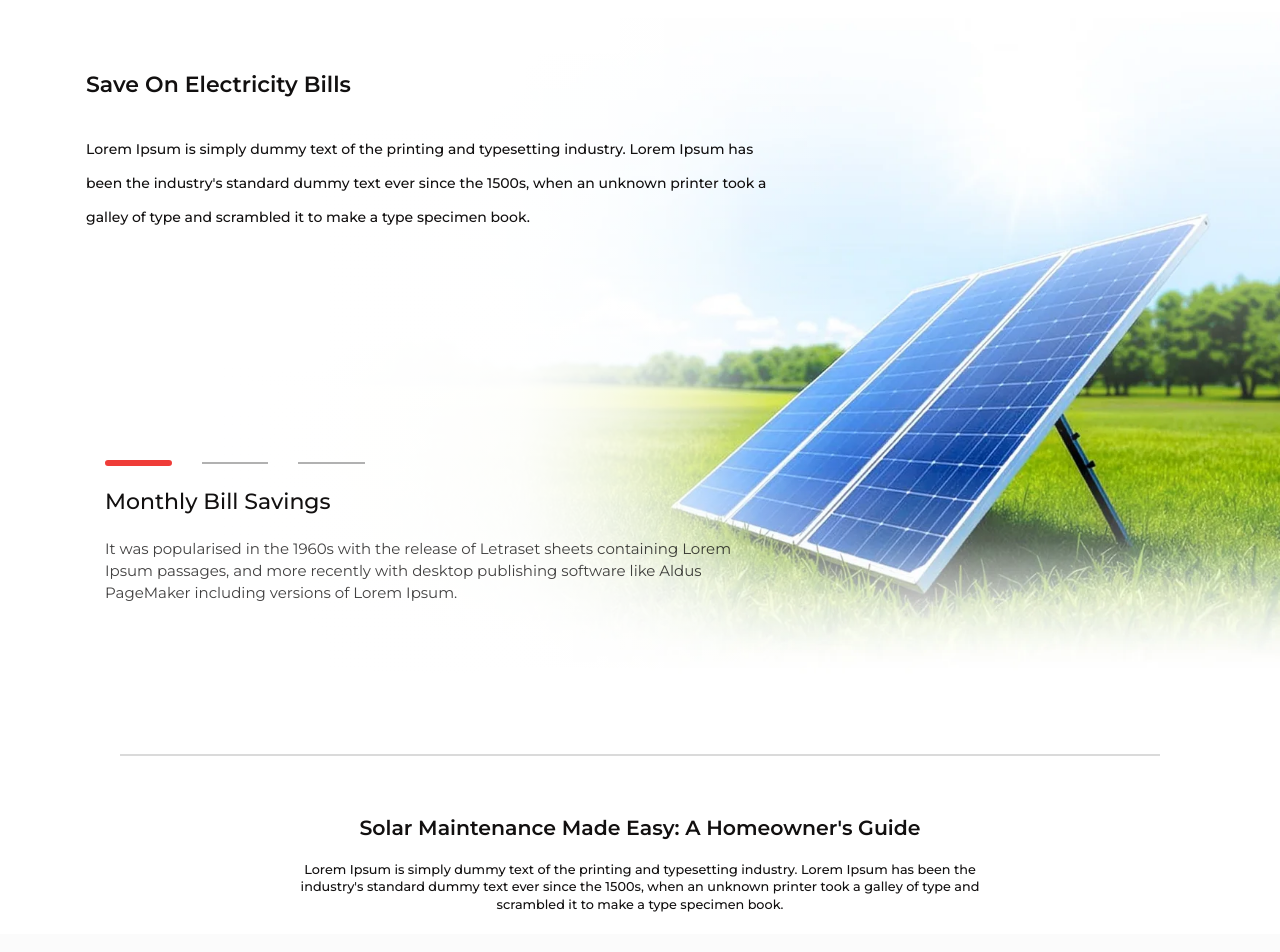
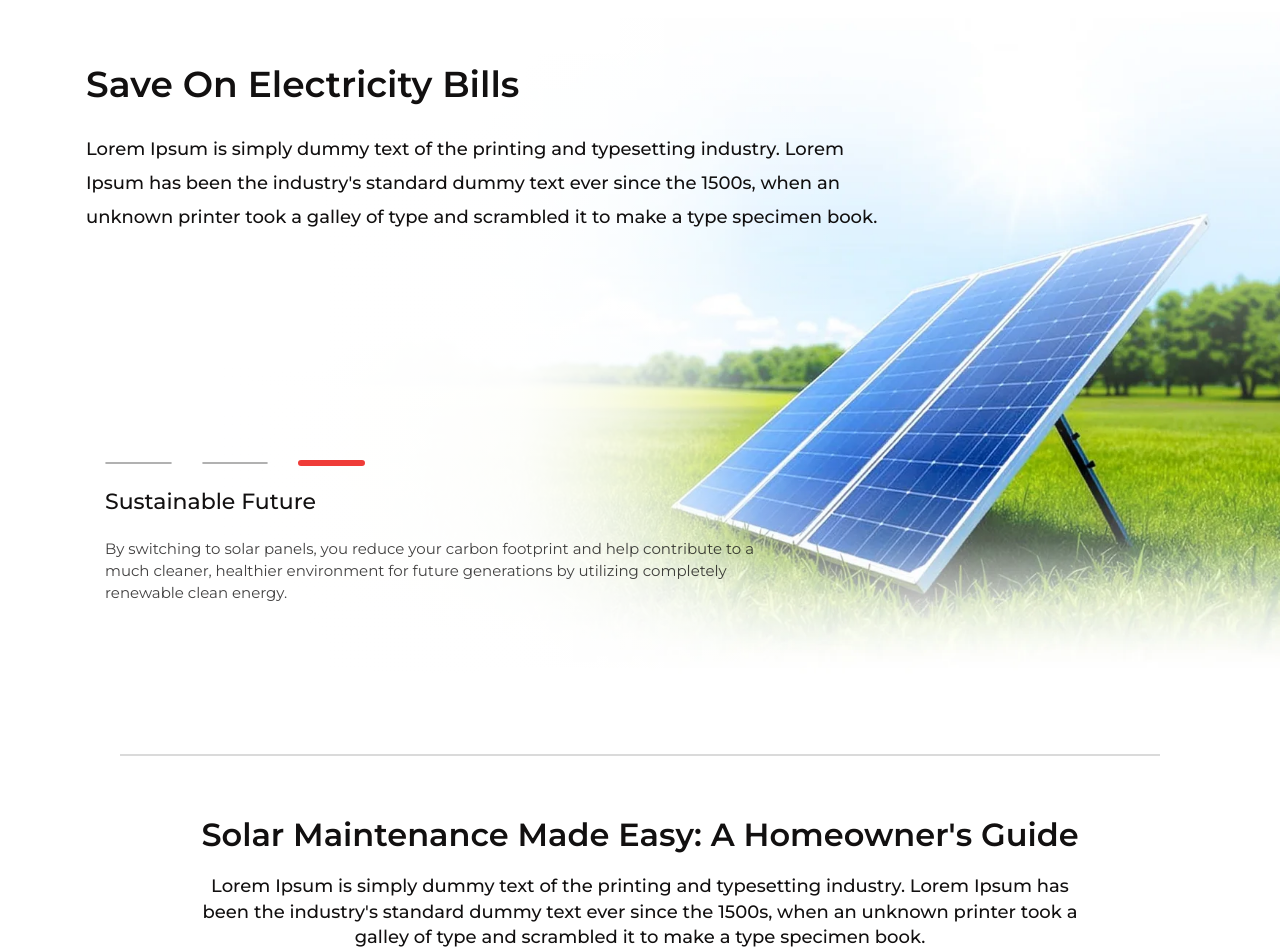
Before and after one commit to Zlaark/G-power, a Next.js app: page / in a window 1280 px wide. Shown: the part 840-1792 px from the top of the page. Built offline with nearby package versions, Linux system fonts and the light colour scheme.

Commit message:
feat: add Footer, GettingToPowerOn, SaveOnBills, and SolarMaintenance sections.

```diff
--- a/src/sections/Footer.tsx
+++ b/src/sections/Footer.tsx
@@ -126,17 +126,6 @@ export const Footer = () => {
                     </div>
                 </div>
 
-                {/* Vector 5 - Horizontal Divider */}
-                <div
-                    style={{
-                        position: 'absolute',
-                        width: 'calc(100% - 120px)',
-                        height: '0px',
-                        left: '60px',
-                        border: '1px solid #DADADA',
-                        bottom: '0',
-                    }}
-                />
             </div>
         </footer>
     );
--- a/src/sections/GettingToPowerOn.tsx
+++ b/src/sections/GettingToPowerOn.tsx
@@ -8,19 +8,19 @@ export const GettingToPowerOn = () => {
 
 
                 {/* Header Row: Title left + Description right */}
-                <div className="flex flex-col lg:flex-row lg:items-start gap-[16px] lg:gap-[23px] mt-[40px] md:mt-[60px] lg:mt-[80px] mb-[40px] md:mb-[60px] lg:mb-[80px]">
-                    <FadeIn delay={100} direction="up" className="w-[100%] lg:w-[512px]">
+                <div className="flex flex-col lg:flex-row lg:items-start justify-between gap-[16px] lg:gap-[40px] mt-[40px] md:mt-[60px] lg:mt-[80px] mb-[40px] md:mb-[60px] lg:mb-[80px]">
+                    <FadeIn delay={100} direction="up" className="w-[100%] lg:w-[400px] shrink-0">
                         <h2
-                            className="text-[#121010] font-semibold leading-tight md:leading-[49px] flex-shrink-0"
+                            className="text-[#121010] font-semibold leading-tight md:leading-[49px]"
                             style={{ fontFamily: "'Montserrat', sans-serif", fontSize: 'clamp(24px, 4.5vw, 32px)', transformOrigin: 'left center' }}
                         >
                             Getting to Power On
                         </h2>
                     </FadeIn>
-                    <FadeIn delay={300} direction="up" className="w-full">
+                    <FadeIn delay={300} direction="up" className="w-full lg:flex-1">
                         <p
-                            className="text-[#121010] font-medium leading-normal md:leading-[34px] w-full lg:max-w-[1240px]"
-                            style={{ fontFamily: "'Montserrat', sans-serif", fontSize: 'clamp(13px, 2.5vw, 22px)' }}
+                            className="text-[#121010] font-medium leading-normal md:leading-[34px] w-full lg:max-w-[1000px]"
+                            style={{ fontFamily: "'Montserrat', sans-serif", fontSize: 'clamp(13px, 2vw, 20px)' }}
                         >
                             It is a long established fact that a reader will be distracted by the readable content of a page when looking at its layout. The point of using Lorem Ipsum is that it has a more
                         </p>
--- a/src/sections/SaveOnBills.tsx
+++ b/src/sections/SaveOnBills.tsx
@@ -1,6 +1,16 @@
+"use client";
 import { FadeIn } from '@/components/FadeIn';
+import { useState, useEffect } from 'react';
 
 export const SaveOnBills = () => {
+    const [activeIndex, setActiveIndex] = useState(0);
+
+    useEffect(() => {
+        const interval = setInterval(() => {
+            setActiveIndex((current) => (current + 1) % 3);
+        }, 3000); // Change active line every 3 seconds
+        return () => clearInterval(interval);
+    }, []);
 
     return (
         <section className="relative w-full bg-white overflow-hidden">
@@ -28,11 +38,11 @@ export const SaveOnBills = () => {
                 </div>
 
                 {/* Top Content: Title & Description */}
-                <div className="w-full max-w-[700px] px-[20px] md:px-[60px] lg:ml-[86px] lg:px-0 pt-[40px] md:pt-[60px] lg:pt-[100px] flex flex-col gap-[15px] md:gap-[23px] relative z-10">
+                <div className="w-full max-w-[800px] px-[20px] md:px-[60px] lg:ml-[86px] lg:px-0 pt-[40px] md:pt-[60px] lg:pt-[100px] flex flex-col gap-[15px] md:gap-[23px] relative z-10">
                     <FadeIn delay={100} direction="right">
                         <h2
                             className="font-semibold leading-tight md:leading-[49px] w-full text-[#121010]"
-                            style={{ fontFamily: "'Montserrat', sans-serif", fontSize: 'clamp(17px, 2.2vw, 22px)' }}
+                            style={{ fontFamily: "'Montserrat', sans-serif", fontSize: 'clamp(24px, 3vw, 36px)' }}
                         >
                             Save On Electricity Bills
                         </h2>
@@ -40,7 +50,7 @@ export const SaveOnBills = () => {
                     <FadeIn delay={300} direction="right">
                         <p
                             className="text-[#121010] font-medium leading-normal md:leading-[34px] w-full"
-                            style={{ fontFamily: "'Montserrat', sans-serif", fontSize: 'clamp(11px, 1.2vw, 14px)' }}
+                            style={{ fontFamily: "'Montserrat', sans-serif", fontSize: 'clamp(14px, 1.8vw, 18px)' }}
                         >
                             Lorem Ipsum is simply dummy text of the printing and typesetting industry. Lorem Ipsum has been the industry&apos;s standard dummy text ever since the 1500s, when an unknown printer took a galley of type and scrambled it to make a type specimen book.
                         </p>
@@ -57,26 +67,38 @@ export const SaveOnBills = () => {
 
                                 {/* Decorative Lines */}
                                 <div className="card-lines flex items-center gap-[15px] md:gap-[30px]">
-                                    <div className="w-[40px] md:w-[66.5px] h-0 border-[3px] md:border-[3.5px] border-[#EF3C38] rounded-full" />
-                                    <div className="w-[40px] md:w-[66.5px] h-0 border-[1.5px] border-[#B1B1B1] transition-colors duration-500 group-hover:border-[#EF3C38]" />
-                                    <div className="w-[40px] md:w-[66.5px] h-0 border-[1.5px] border-[#B1B1B1] transition-colors duration-500 group-hover:border-[#EF3C38]" />
+                                    {[0, 1, 2].map((idx) => (
+                                        <div
+                                            key={idx}
+                                            className={`w-[40px] md:w-[66.5px] h-0 rounded-full transition-all duration-500 ease-in-out ${activeIndex === idx
+                                                ? 'border-[3px] md:border-[3.5px] border-[#EF3C38]'
+                                                : 'border-[1.5px] border-[#B1B1B1] group-hover:border-[#EF3C38]/50'
+                                                }`}
+                                        />
+                                    ))}
                                 </div>
 
-                                {/* Subtitle */}
+                                {/* Subtitle & Body Content */}
+                                <div className="transition-opacity duration-500 ease-in-out">
                                     <h3
                                         className="card-title text-[#121010] font-medium leading-tight md:leading-[34px] w-full max-w-[656px] transition-colors duration-500 group-hover:text-[#EF3C38]"
                                         style={{ fontFamily: "'Montserrat', sans-serif", fontSize: 'clamp(17px, 3vw, 22px)' }}
                                     >
-                                    Monthly Bill Savings
+                                        {activeIndex === 0 && "Monthly Bill Savings"}
+                                        {activeIndex === 1 && "Energy Independence"}
+                                        {activeIndex === 2 && "Sustainable Future"}
                                     </h3>
 
                                     {/* Body Text */}
                                     <p
-                                    className="card-body text-[#121010]/80 font-normal leading-normal md:leading-[22px] w-full max-w-[656px]"
+                                        className="card-body mt-[15px] md:mt-[19px] text-[#121010]/80 font-normal leading-normal md:leading-[22px] w-full max-w-[656px]"
                                         style={{ fontFamily: "'Montserrat', sans-serif", fontSize: 'clamp(12px, 2vw, 15px)' }}
                                     >
-                                    It was popularised in the 1960s with the release of Letraset sheets containing Lorem Ipsum passages, and more recently with desktop publishing software like Aldus PageMaker including versions of Lorem Ipsum.
+                                        {activeIndex === 0 && "It was popularised in the 1960s with the release of Letraset sheets containing Lorem Ipsum passages, and more recently with desktop publishing software like Aldus PageMaker including versions of Lorem Ipsum."}
+                                        {activeIndex === 1 && "Generating your own solar power means you are less reliant on the traditional utility grid. You can protect yourself against unpredictable electricity rate increases and enjoy peace of mind."}
+                                        {activeIndex === 2 && "By switching to solar panels, you reduce your carbon footprint and help contribute to a much cleaner, healthier environment for future generations by utilizing completely renewable clean energy."}
                                     </p>
+                                </div>
                             </div>
                         </div>
                     </FadeIn>
--- a/src/sections/SolarMaintenance.tsx
+++ b/src/sections/SolarMaintenance.tsx
@@ -15,10 +15,10 @@ export const SolarMaintenance = () => {
                 <div className="flex flex-col items-center gap-[16px] md:gap-[20px] pt-[40px] md:pt-[60px] pb-[16px] md:pb-[20px] px-6">
                     <FadeIn delay={100} direction="up" className="w-full flex justify-center">
                         <h2
-                            className="font-semibold text-center w-full max-w-[700px] text-[#121010]"
+                            className="font-semibold text-center w-full max-w-[900px] text-[#121010]"
                             style={{
                                 fontFamily: "'Montserrat', sans-serif",
-                                fontSize: 'clamp(14px, 1.6vw, 22px)',
+                                fontSize: 'clamp(20px, 2.5vw, 36px)',
                                 lineHeight: '1.2'
                             }}
                         >
@@ -27,10 +27,10 @@ export const SolarMaintenance = () => {
                     </FadeIn>
                     <FadeIn delay={300} direction="up" className="w-full flex justify-center">
                         <p
-                            className="text-[#121010] font-medium text-center max-w-[700px]"
+                            className="text-[#121010] font-medium text-center w-full max-w-[900px]"
                             style={{
                                 fontFamily: "'Montserrat', sans-serif",
-                                fontSize: 'clamp(11px, 1vw, 14px)',
+                                fontSize: 'clamp(14px, 1.8vw, 18px)',
                                 lineHeight: '1.4'
                             }}
                         >
```
Lines whose indentation alone changed are shown as unchanged.
